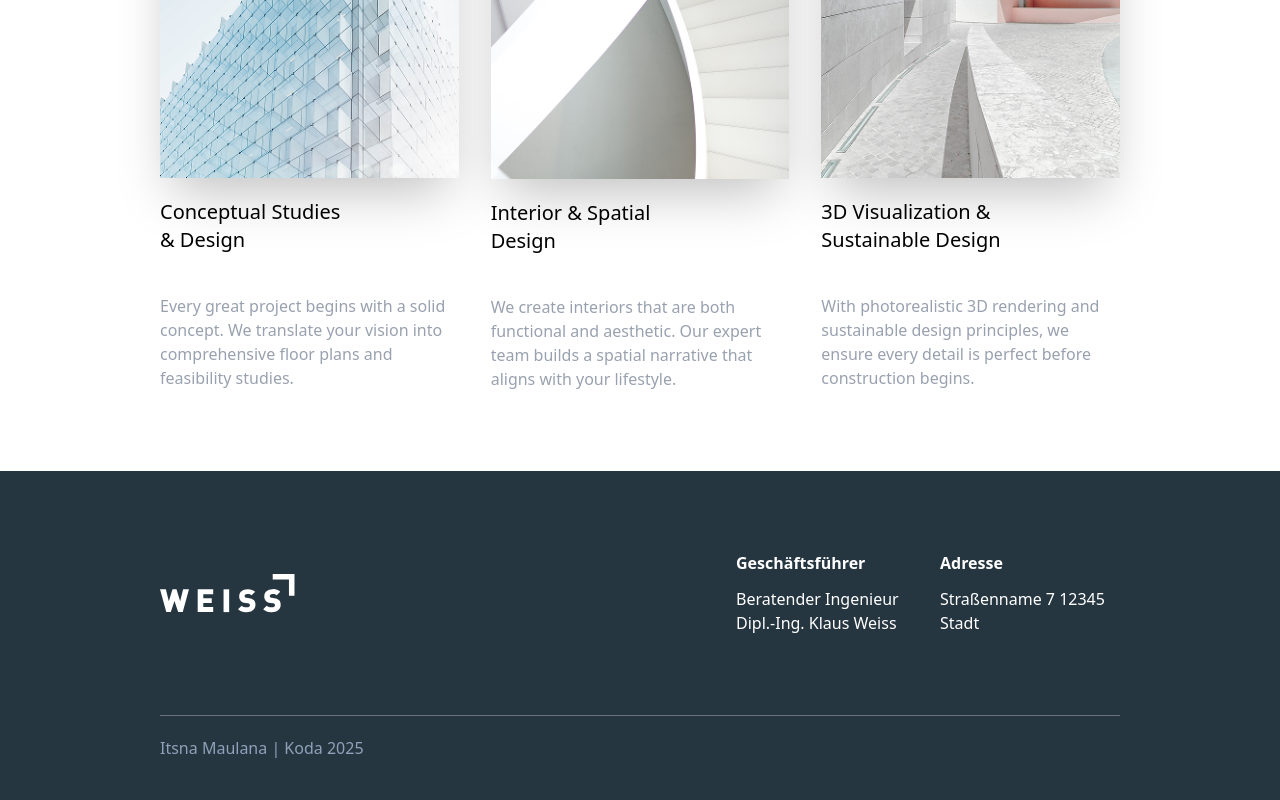
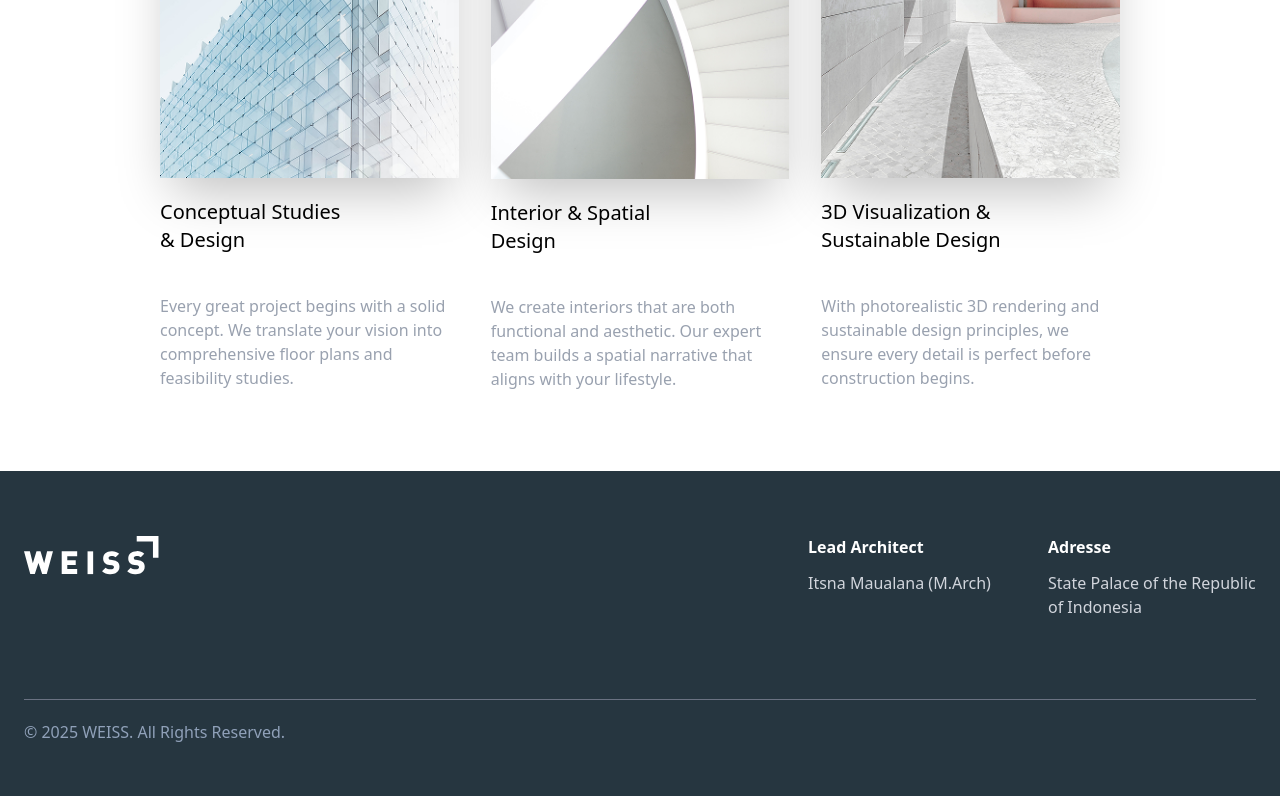
Before and after one commit to ItsnaMaulanaHasan/koda-b4-react3, a React (Vite) app: page / in a window 1280 px wide. Shown: the part 1213-2013 px from the top of the page. Built offline with nearby package versions, Linux system fonts and the light colour scheme.

Commit message:
feat: update content footer

```diff
--- a/src/components/Footer.jsx
+++ b/src/components/Footer.jsx
@@ -1,23 +1,23 @@
 function Footer() {
   return (
-    <div className="bg-[#263640] md:px-40 px-10 pt-20 pb-5 mt-20">
-      <div className="flex flex-col md:flex-row md:justify-between gap-10 items-center ">
+    <div className="bg-[#263640] text-gray-300 mx-auto px-6 pt-16 pb-8 mt-20">
+      <div className="flex flex-col md:flex-row justify-between items-center md:items-start gap-10">
         <div>
           <img src="/public/icon/Weiss Logo-white.svg" alt="" />
         </div>
-        <div className="grid grid-cols-1 md:grid-cols-2 md:w-sm w-full gap-6 text-white">
+        <div className="grid grid-cols-1 sm:grid-cols-2 gap-8 w-full max-w-md text-center sm:text-left">
           <div>
-            <div className="font-bold mb-3">Geschäftsführer</div>
-            <div>Beratender Ingenieur Dipl.-Ing. Klaus Weiss</div>
+            <div className="font-bold text-white mb-3">Lead Architect</div>
+            <div>Itsna Maualana (M.Arch)</div>
           </div>
           <div>
-            <div className="font-bold mb-3">Adresse</div>
-            <div>Straßenname 7 12345 Stadt</div>
+            <div className="font-bold text-white mb-3">Adresse</div>
+            <div>State Palace of the Republic of Indonesia</div>
           </div>
         </div>
       </div>
       <div className="h-[1px] w-full bg-gray-500 mt-20"></div>
-      <div className="text-slate-400 mt-5 mb-5">Itsna Maulana | Koda 2025</div>
+      <div className="text-slate-400 mt-5 mb-5">© 2025 WEISS. All Rights Reserved.</div>
     </div>
   );
 }
```
